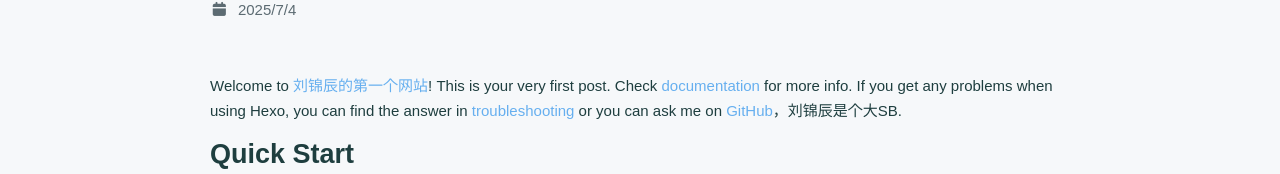
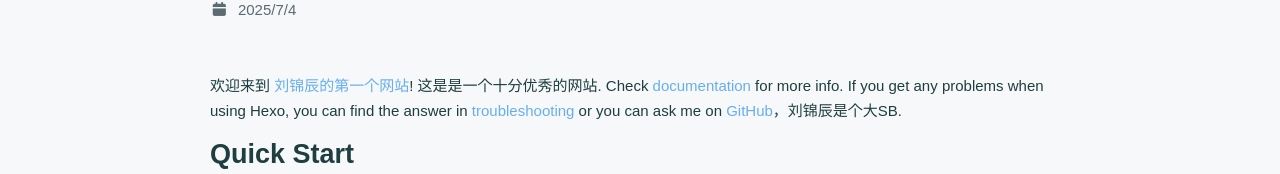
Before and after one commit to LHBLZ/LHBLZ.github.io, a plain HTML site: page 2025/07/04/hello-world/index.html in a window 1280 px wide. Shown: the part 197-371 px from the top of the page. Drawn offline with nearby package versions, Linux system fonts and the light colour scheme; a script that the page names is missing; a web font is replaced by a local one.

Commit message:
Site updated: 2025-07-05 17:32:09

```diff
--- a/2025/07/04/hello-world/index.html
+++ b/2025/07/04/hello-world/index.html
@@ -170,7 +170,7 @@
     </div>
 
     <div class="content" v-pre>
-        <p>Welcome to <a target="_blank" rel="noopener" href="https://hexo.io/">刘锦辰的第一个网站</a>! This is your very first post. Check <a target="_blank" rel="noopener" href="https://hexo.io/docs/">documentation</a> for more info. If you get any problems when using Hexo, you can find the answer in <a target="_blank" rel="noopener" href="https://hexo.io/docs/troubleshooting.html">troubleshooting</a> or you can ask me on <a target="_blank" rel="noopener" href="https://github.com/hexojs/hexo/issues">GitHub</a>，刘锦辰是个大SB.</p>
+        <p>欢迎来到 <a target="_blank" rel="noopener" href="https://hexo.io/">刘锦辰的第一个网站</a>! 这是是一个十分优秀的网站. Check <a target="_blank" rel="noopener" href="https://hexo.io/docs/">documentation</a> for more info. If you get any problems when using Hexo, you can find the answer in <a target="_blank" rel="noopener" href="https://hexo.io/docs/troubleshooting.html">troubleshooting</a> or you can ask me on <a target="_blank" rel="noopener" href="https://github.com/hexojs/hexo/issues">GitHub</a>，刘锦辰是个大SB.</p>
 <h2 id="Quick-Start"><a href="#Quick-Start" class="headerlink" title="Quick Start"></a>Quick Start</h2><h3 id="Create-a-new-post"><a href="#Create-a-new-post" class="headerlink" title="Create a new post"></a>Create a new post</h3><figure class="highlight bash"><table><tr><td class="gutter"><pre><span class="line">1</span><br></pre></td><td class="code"><pre><span class="line">$ hexo new <span class="string">&quot;刘锦辰&quot;</span></span><br></pre></td></tr></table></figure>
 
 <p>More info: <a target="_blank" rel="noopener" href="https://hexo.io/docs/writing.html">Writing</a></p>
```
Also changed, not shown: index.html (+1 -1 lines).
